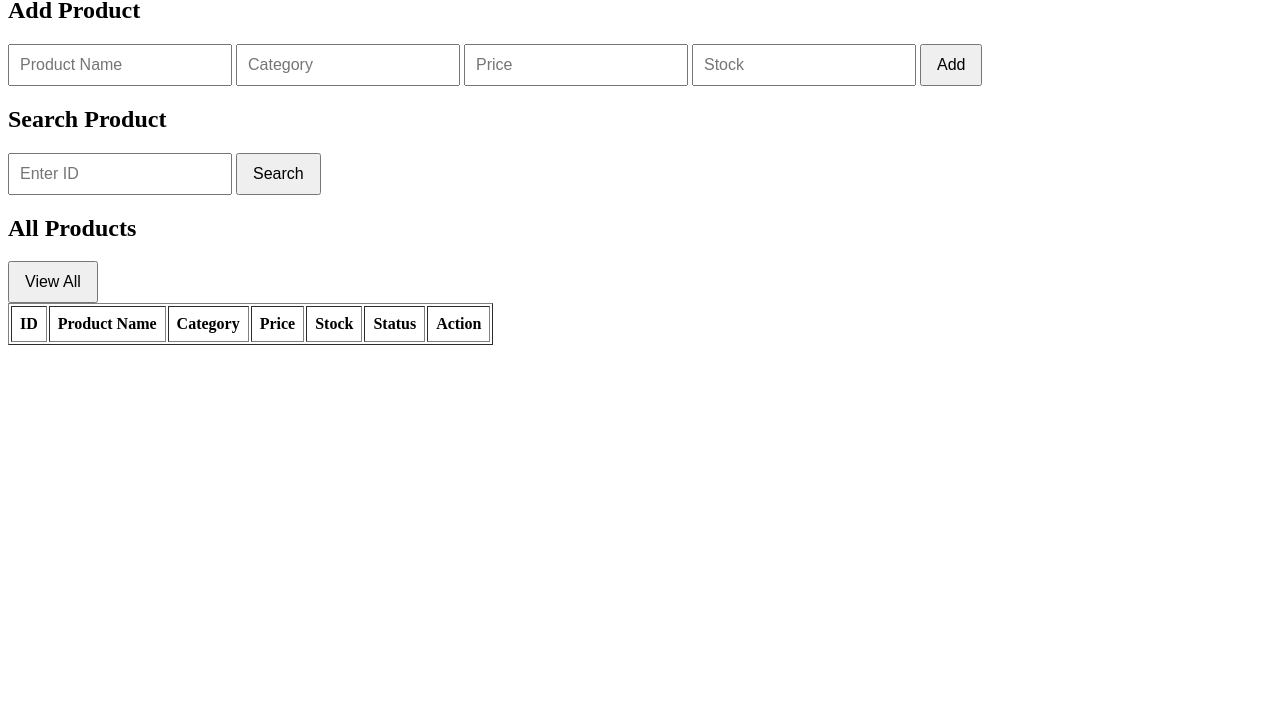
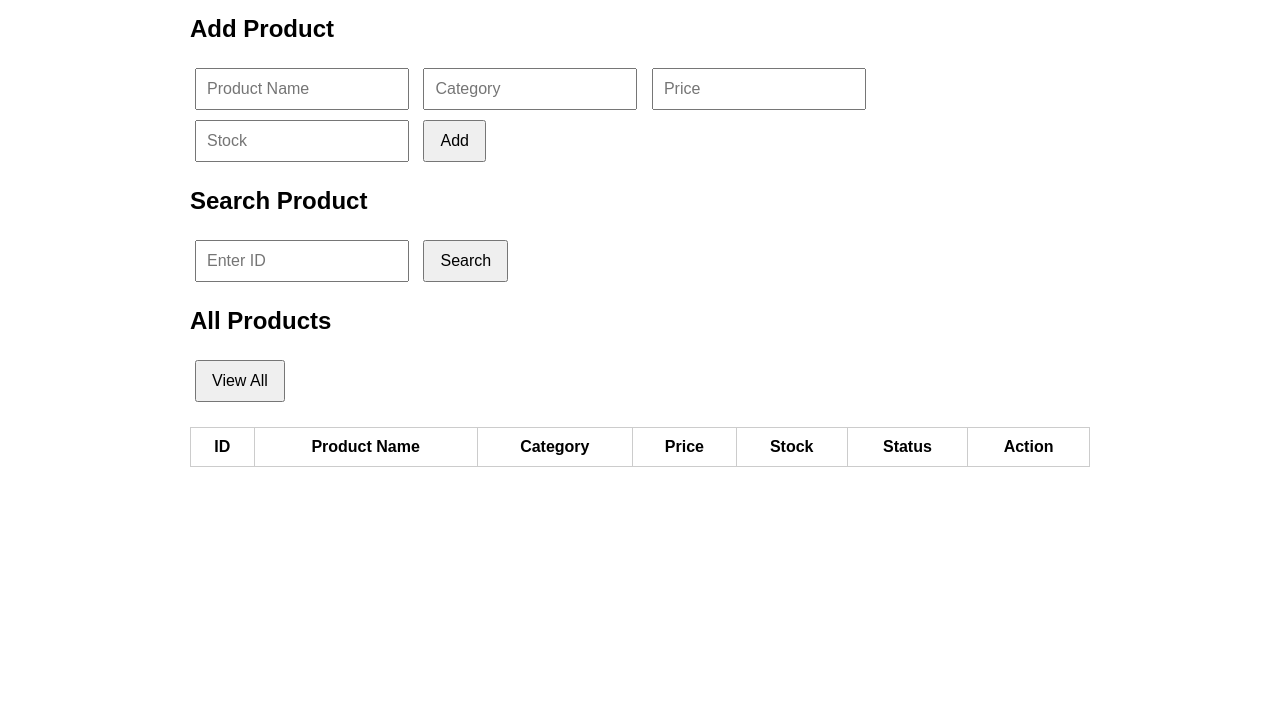
Before and after one commit to mkeisha/crud-reference, a website: page index.html in a window 1280 px wide. Shown: the part 83-800 px from the top of the page. Drawn offline with Linux system fonts and the light colour scheme.

Commit message:
Update format

```diff
--- a/index.html
+++ b/index.html
@@ -4,22 +4,45 @@
     <title>Inventory Restock System</title>
 
     <style>
+        body {
+            font-family: Arial;
+            width: 900px;
+            margin: 40px auto;
+        }
+
+        h1 {
+            text-align: center;
+        }
+
         input {
-        width: 200px;
+            width: 190px;
             padding: 10px;
+            margin: 5px;
             font-size: 16px;
         }
 
         button {
             padding: 10px 15px;
+            margin: 5px;
             font-size: 16px;
+            cursor: pointer;
+        }
+
+        table {
+            width: 100%;
+            border-collapse: collapse;
+            margin-top: 20px;
+        }
+
+        th, td {
+            border: 1px solid #ccc;
+            padding: 10px;
         }
 
         #result {
-    font-size: 18px;
+            font-size: 20px;
             line-height: 1.6;
         }
-
     </style>
 </head>
 <body>
@@ -44,7 +67,7 @@
     <h2>All Products</h2>
     <button onclick="loadProducts()">View All</button>
 
-    <table border="1" cellpadding="8">
+    <table>
         <tr>
             <th>ID</th>
             <th>Product Name</th>
```
Lines whose indentation alone changed are shown as unchanged.
